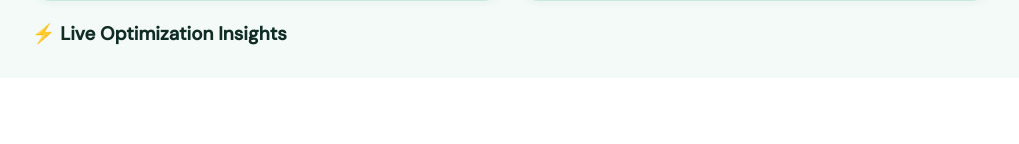
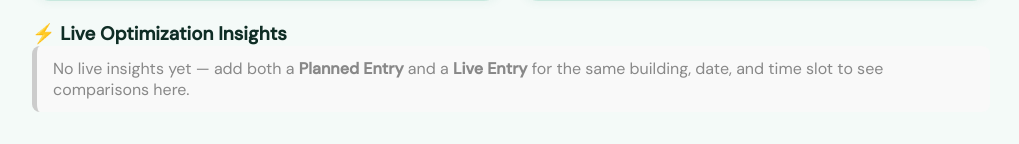
Before and after one commit to saksham998-png/Smart-Campus-Resource-Optimization-System-Using-Data-Analytics-and-Automation, a Flask app: page /dashboard in a window 1280 px wide. Shown: the part 941-1085 px from the top of the page, without its empty margins (254-1273 px from the left). Before the commit the page ends 986 px from the top, so only its background shows below. Run offline with Flask 3, Linux system fonts and the light colour scheme; the visitor is signed in with stand-in values (Sample User, id 1).

Commit message:
Added live optimization insights

```diff
--- a/templates/dashboard.html
+++ b/templates/dashboard.html
@@ -46,23 +46,12 @@
       <div id="sugList"></div>
     </div>
   </div>
+
   <div>
-  <h3>⚡ Live Optimization Insights</h3>
-  <ul id="liveInsights"></ul>
-</div>
+    <h3>⚡ Live Optimization Insights</h3>
+    <div id="liveInsights"></div>
+  </div>
 
-<script>
-fetch("/api/data")
-  .then(res => res.json())
-  .then(data => {
-    const list = document.getElementById("liveInsights");
-    data.live_insights.forEach(item => {
-      const li = document.createElement("li");
-      li.innerText = item.message + " → " + item.suggestion;
-      list.appendChild(li);
-    });
-  });
-</script>
 </main>
 
 <div id="loadingState" style="margin-left:250px">
@@ -73,7 +62,6 @@ fetch("/api/data")
 <script>
   const C = { coral:'#e8441a', indigo:'#2d3acc', teal:'#1a8060', amber:'#f0b800' };
 
-  /* ── Sidebar toggle — each section independent ── */
   function toggleSection(section) {
     const subnav = document.getElementById('subnav-'+section);
     const chev   = document.getElementById('chev-'+section);
@@ -92,12 +80,14 @@ fetch("/api/data")
     scales:{ x:{grid:{color:'rgba(26,128,96,0.06)'},ticks:{color:'#4a8070',font:{family:'DM Sans',size:12}}}, y:{grid:{color:'rgba(26,128,96,0.06)'},ticks:{color:'#4a8070',font:{family:'DM Sans',size:12}}} }
   });
 
+  // ── Single fetch for all dashboard data ──
   fetch('/api/data')
     .then(r => r.json())
     .then(d => {
       document.getElementById('loadingState').style.display = 'none';
       document.getElementById('mainContent').style.display  = 'block';
 
+      // ── KPI Cards ──
       const B = d.buildings;
       const totalElec  = d.electricity.reduce((a,b)=>a+b,0);
       const avgUtil    = (d.utilization.reduce((a,b)=>a+b,0)/d.utilization.length).toFixed(1);
@@ -108,6 +98,7 @@ fetch("/api/data")
       document.getElementById('kpiHighest').textContent = d.highest_usage_building;
       document.getElementById('kpiWater').textContent   = totalWater.toLocaleString();
 
+      // ── Charts ──
       const ec = document.getElementById('elecChart').getContext('2d');
       new Chart(ec, { type:'bar', data:{labels:B, datasets:[{data:d.electricity, backgroundColor:grad(ec,C.coral), borderColor:C.coral, borderWidth:2, borderRadius:8}]}, options:baseOpts() });
 
@@ -117,6 +108,7 @@ fetch("/api/data")
       const wc = document.getElementById('waterChart').getContext('2d');
       new Chart(wc, { type:'bar', data:{labels:B, datasets:[{data:d.water, backgroundColor:grad(wc,C.teal), borderColor:C.teal, borderWidth:2, borderRadius:8}]}, options:baseOpts() });
 
+      // ── Smart Suggestions ──
       const list = document.getElementById('sugList');
       d.suggestions.forEach(s => {
         const div = document.createElement('div');
@@ -124,9 +116,41 @@ fetch("/api/data")
         div.textContent = s;
         list.appendChild(div);
       });
+
+      // ── Live Optimization Insights ──
+      const insightsList = document.getElementById('liveInsights');
+
+      if (!d.live_insights || d.live_insights.length === 0) {
+        insightsList.innerHTML = `
+          <div style="color:#888; padding:12px 16px; background:#f9f9f9; border-radius:8px; border-left:5px solid #ccc;">
+            No live insights yet — add both a <strong>Planned Entry</strong> and a <strong>Live Entry</strong>
+            for the same building, date, and time slot to see comparisons here.
+          </div>`;
+      } else {
+        d.live_insights.forEach(item => {
+          const card = document.createElement('div');
+
+          let color = '#2e9e6b'; // green = low/no issue
+          if (item.severity === 'high')   color = '#e05555'; // red
+          else if (item.severity === 'medium') color = '#f0a500'; // amber
+
+          card.style.borderLeft   = '5px solid ' + color;
+          card.style.padding      = '10px 14px';
+          card.style.marginBottom = '10px';
+          card.style.background   = '#f9f9f9';
+          card.style.borderRadius = '8px';
+
+          card.innerHTML = `
+            <strong>${item.message}</strong><br/>
+            <span style="color:#555">${item.suggestion}</span>
+          `;
+          insightsList.appendChild(card);
+        });
+      }
     })
     .catch(() => {
-      document.getElementById('loadingState').innerHTML = '<div style="color:#d43a1a">⚠️ Failed to load data. Please refresh.</div>';
+      document.getElementById('loadingState').innerHTML =
+        '<div style="color:#d43a1a">⚠️ Failed to load data. Please refresh.</div>';
     });
 </script>
 </body>
```
